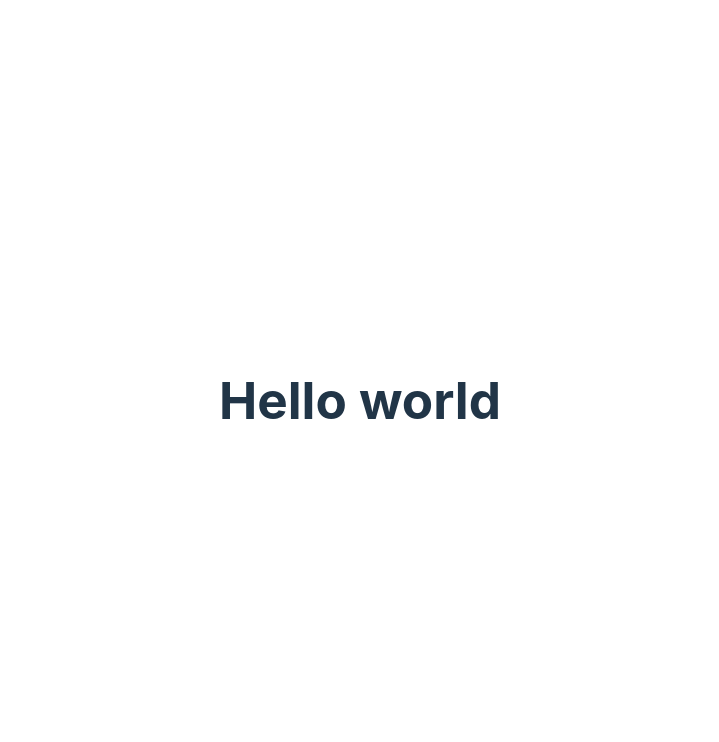
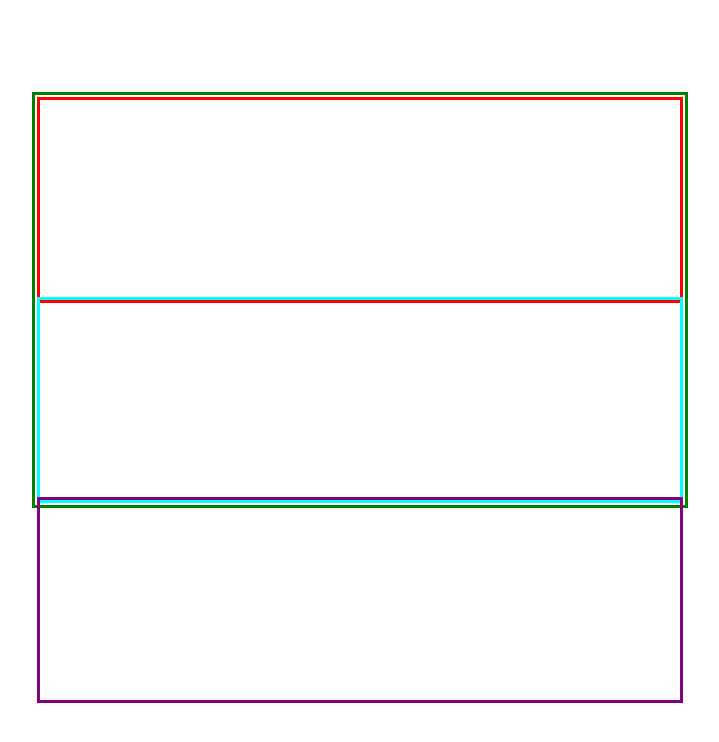
Before and after one commit to johnrdoty92/pokemon-frontend-frameworks, a React (Vite) app: page / in a window 1280 px wide. Shown: the top 742 px of the page, without its empty margins (280-999 px from the left). Built offline with nearby package versions, Linux system fonts and the light colour scheme.

Commit message:
init store

```diff
--- a/package.json
+++ b/package.json
@@ -13,7 +13,8 @@
     "@reduxjs/toolkit": "^1.9.5",
     "react": "^18.2.0",
     "react-dom": "^18.2.0",
-    "react-redux": "^8.1.2"
+    "react-redux": "^8.1.2",
+    "vite-tsconfig-paths": "^4.2.1"
   },
   "devDependencies": {
     "@types/react": "^18.2.15",
--- a/src/App.css
+++ /dev/null
@@ -1,6 +0,0 @@
-#root {
-  max-width: 1280px;
-  margin: 0 auto;
-  padding: 2rem;
-  text-align: center;
-}
--- /dev/null
+++ b/src/App.module.css
@@ -0,0 +1,24 @@
+main {
+  min-width: 50vw;
+}
+
+.gameWindow {
+  outline: 3px solid green;
+  outline-offset: 5px;
+  min-height: 200px;
+}
+
+.player {
+  outline: 3px solid aqua;
+  min-height: 200px;
+}
+
+.opponent {
+  outline: 3px solid red;
+  min-height: 200px;
+}
+
+.controls {
+  outline: 3px solid purple;
+  min-height: 200px;
+}
--- a/src/App.tsx
+++ b/src/App.tsx
@@ -1,7 +1,15 @@
-import "./App.css";
+import classes from "./App.module.css";
 
 function App() {
-  return <h1>Hello world</h1>;
+  return (
+    <main>
+      <section className={classes.gameWindow}>
+        <div className={classes.opponent}></div>
+        <div className={classes.player}></div>
+      </section>
+      <section className={classes.controls}></section>
+    </main>
+  );
 }
 
 export default App;
--- /dev/null
+++ b/src/app/store.ts
@@ -0,0 +1,19 @@
+import { configureStore } from "@reduxjs/toolkit";
+import { gameStateReducer } from "../features/gameState";
+import { TypedUseSelectorHook, useDispatch, useSelector } from "react-redux";
+
+const store = configureStore({
+  reducer: {
+    gameState: gameStateReducer,
+  },
+});
+
+export default store;
+
+export type RootState = ReturnType<typeof store.getState>;
+
+export type AppDispatch = typeof store.dispatch;
+
+export const useAppDispatch: () => AppDispatch = useDispatch;
+
+export const useAppSelector: TypedUseSelectorHook<RootState> = useSelector;
--- /dev/null
+++ b/src/features/gameState.ts
@@ -0,0 +1,21 @@
+import { SliceCaseReducers, createSlice } from "@reduxjs/toolkit";
+
+type GameState = "idle" | "battle" | "game-over";
+
+export const gameStateSlice = createSlice<
+  GameState,
+  SliceCaseReducers<GameState>,
+  "gameState"
+>({
+  name: "gameState",
+  initialState: "idle",
+  reducers: {
+    idle: () => "idle",
+    battle: () => "battle",
+    gameOver: () => "game-over",
+  },
+});
+
+export const { idle, battle, gameOver } = gameStateSlice.actions;
+
+export const gameStateReducer = gameStateSlice.reducer;
--- a/src/index.css
+++ b/src/index.css
@@ -12,6 +12,13 @@
   -webkit-font-smoothing: antialiased;
   -moz-osx-font-smoothing: grayscale;
   -webkit-text-size-adjust: 100%;
+}
+
+#root {
+  max-width: 1280px;
+  margin: 0 auto;
+  padding: 2rem;
+  text-align: center;
 }
 
 a {
--- a/src/main.tsx
+++ b/src/main.tsx
@@ -1,10 +1,14 @@
-import React from 'react'
-import ReactDOM from 'react-dom/client'
-import App from './App.tsx'
-import './index.css'
+import React from "react";
+import ReactDOM from "react-dom/client";
+import App from "./App.tsx";
+import { Provider } from "react-redux";
+import store from "app/store.ts";
+import "./index.css";
 
-ReactDOM.createRoot(document.getElementById('root')!).render(
+ReactDOM.createRoot(document.getElementById("root")!).render(
   <React.StrictMode>
-    <App />
-  </React.StrictMode>,
-)
+    <Provider store={store}>
+      <App />
+    </Provider>
+  </React.StrictMode>
+);
--- a/tsconfig.json
+++ b/tsconfig.json
@@ -1,5 +1,6 @@
 {
   "compilerOptions": {
+    "baseUrl": "./src",
     "target": "ES2020",
     "useDefineForClassFields": true,
     "lib": ["ES2020", "DOM", "DOM.Iterable"],
--- a/vite.config.ts
+++ b/vite.config.ts
@@ -1,10 +1,10 @@
 import { defineConfig } from "vite";
 import react from "@vitejs/plugin-react-swc";
+import tsconfigPaths from "vite-tsconfig-paths";
 
-// https://vitejs.dev/config/
 export default defineConfig({
   server: {
     open: true,
   },
-  plugins: [react()],
+  plugins: [tsconfigPaths(), react()],
 });
```
Also changed, not shown: src/features/players.ts (added), 1 other file (tests, documents, lock files or other folders).
